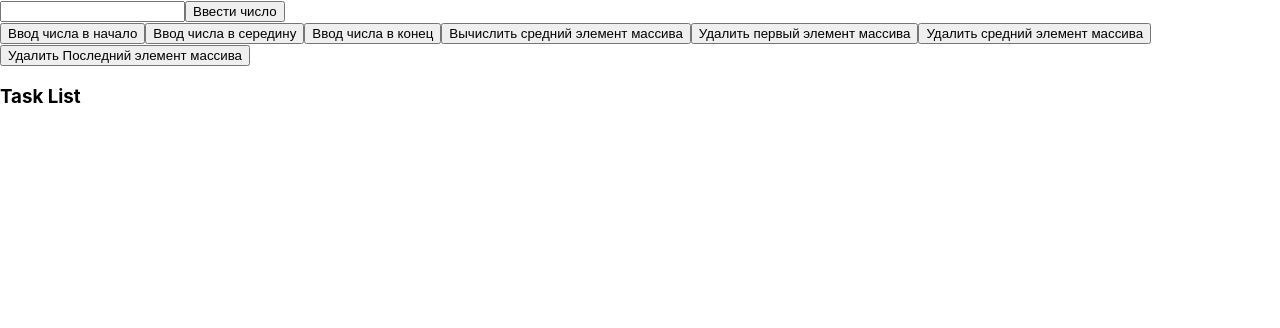
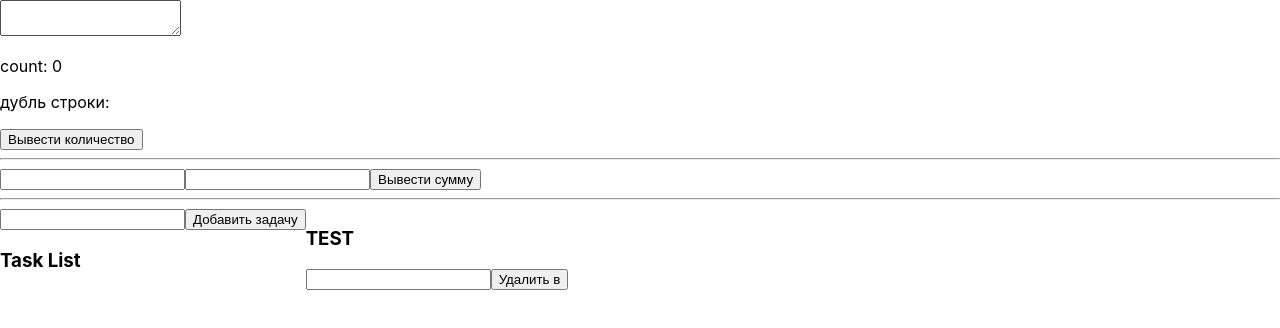
Before and after one commit to alexmegadrive/react-homework, a React (Create React App) app: page / in a window 1280 px wide. Shown: the top 328 px of the page. Built offline with nearby package versions, Linux system fonts and the light colour scheme.

Commit message:
1,2,3,4 done 5 in progress

```diff
--- a/src/App.css
+++ b/src/App.css
@@ -27,7 +27,10 @@
 .App-link {
   color: #61dafb;
 }
-
+.flex_container {
+  display: flex;
+  flex-direction: row;
+}
 @keyframes App-logo-spin {
   from {
     transform: rotate(0deg);
--- a/src/App.js
+++ b/src/App.js
@@ -1,9 +1,10 @@
 import React from "react";
 import List from "./List";
+import React_ex19 from "./react_ex19";
 
 function App() {
     return (
-        <List />
+        <React_ex19 />
     );
 }
 
--- a/src/ListItem.js
+++ b/src/ListItem.js
@@ -18,8 +18,8 @@ const ListItem = ({task, index, onDelete}) => {
 
         <div className="tasks-list__list-item">
             <li>{task}</li>
-            <button onClick={DeleteClick}>Delete</button>
-            <button onClick={AlertClick}>Alert</button>
+            {/*<button onClick={DeleteClick}>Delete </button>*/}
+            {/*<button onClick={AlertClick}>Alert</button>*/}
         </div>
     )
 }
--- /dev/null
+++ b/src/react_ex19.js
@@ -0,0 +1,113 @@
+import React from "react";
+import './App.css';
+import List from "./List";
+import ListItem from "./ListItem";
+
+function React_ex19() {
+
+    const [value, setValue] = React.useState([]);
+    // const [value, setValue, input1, input2, setInput1 , setInput2] = React.useState([]);
+    const [input1, setInput1] = React.useState([]);
+    const [input2, setInput2] = React.useState([]);
+
+    const [tasks, setTask] = React.useState([]);
+    const [InputDeleteIndex, setInputDeleteIndex] = React.useState([]);
+
+
+    const addNewTask = (event) => {
+        event.preventDefault();
+        const newTask = event.target.task.value;
+        setTask((tasks) => [...tasks, newTask]);
+    }
+
+
+    const createAlert = (event) => {
+        // alert('test')
+        event.preventDefault();
+        alert(value.length)
+    }
+
+    const SumNumbers = (event) => {
+        // alert('test')
+        event.preventDefault();
+        let sum3 = Number(input1)+Number(input2);
+        alert(sum3)
+    }
+
+const deleteIndexTask = (event) => {
+    event.preventDefault();
+alert('test')
+}
+
+    return <div>
+        <textarea value={value} onChange={event => setValue(event.target.value)} />
+        {/*<textarea value={value} />*/}
+        <p>count: {value.length}</p>
+        <p>дубль строки: {value}</p>
+        <input onClick={createAlert} type="button" value="Вывести количество"/>
+        <br/>
+        <hr/>
+        <input type="number" name="name_input1" value={input1} onChange={event => setInput1(event.target.value)}/>
+        <input type="number" name="name_input2" value={input2} onChange={event => setInput2(event.target.value)}/>
+        <input onClick={SumNumbers} type="button" value="Вывести сумму"/>
+        {/*<button onClick={this.logValue}>Log value</button>*/}
+        <hr/>
+            <div className={"flex_container"}>
+                   <div><form onSubmit={addNewTask} className="add-task-form">
+                        <input type="text" name="task" className="add-task-form__task-input"/>
+                        <button className="add-task-submit-button">Добавить задачу</button>
+                    </form>
+                    <h3 className="tasks-list__header">Task List</h3>
+                    <ul className="tasks-list_list">
+                        {Array.isArray(tasks) && tasks.map((task, index) => <ListItem key={index} index={index}  task={task} />)}
+                    </ul>
+                   </div>
+                            <div>
+                                <h3>TEST</h3>
+                                <input type="number" name="name_input3" value={InputDeleteIndex} onChange={event => setInputDeleteIndex(event.target.value)}/>
+                                <button className="add-task-submit-button" onClick={deleteIndexTask}>Удалить в</button>
+
+                            </div>
+            </div>
+
+    </div>;
+
+
+
+}
+
+
+//
+// const List = () => {
+//     const [tasks, setTask] = React.useState([]);
+//
+//     const addNewTask = (event) => {
+//         event.preventDefault();
+//         const newTask = event.target.task.value;
+//         setTask((tasks) => [...tasks, newTask]);
+//     }
+//
+//
+//     const taskDelete = (index) => {
+//         setTask(tasks => [...tasks.slice(0, index), ...tasks.slice(index + 1)]);
+//     }
+//
+//     return (
+//         <div className="container">
+//             <form onSubmit={addNewTask} className="add-task-form">
+//                 <textarea onChange={this.wordCount} name="textarea19" id="" cols="30" rows="10"></textarea>
+//                 {/*<input type="text" name="task" className="add-task-form__task-input"/>*/}
+//                 <button className="add-task-submit-button">Ввести число</button>
+//             </form>
+//
+//
+//
+//             <h3 className="tasks-list__header">Task List</h3>
+//             <ul className="tasks-list_list">
+//                 {Array.isArray(tasks) && tasks.map((task, index) => <ListItem key={index} index={index} onDelete={taskDelete} task={task} />)}
+//             </ul>
+//         </div>
+//     )
+// }
+
+export default React_ex19;
```
